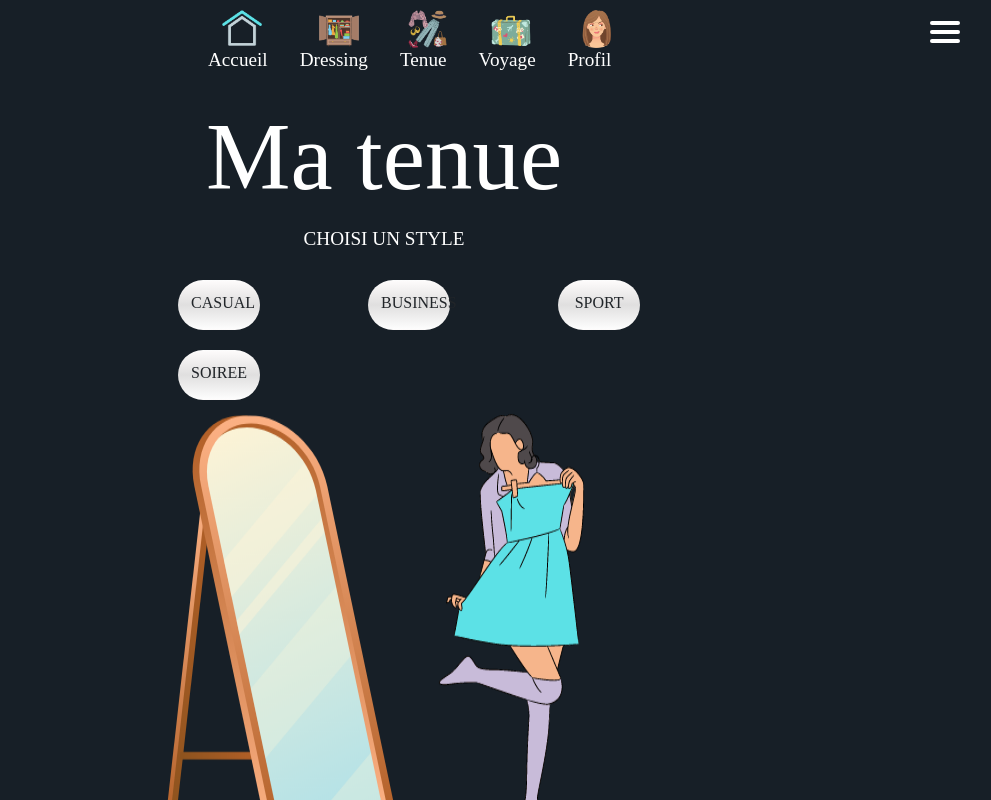
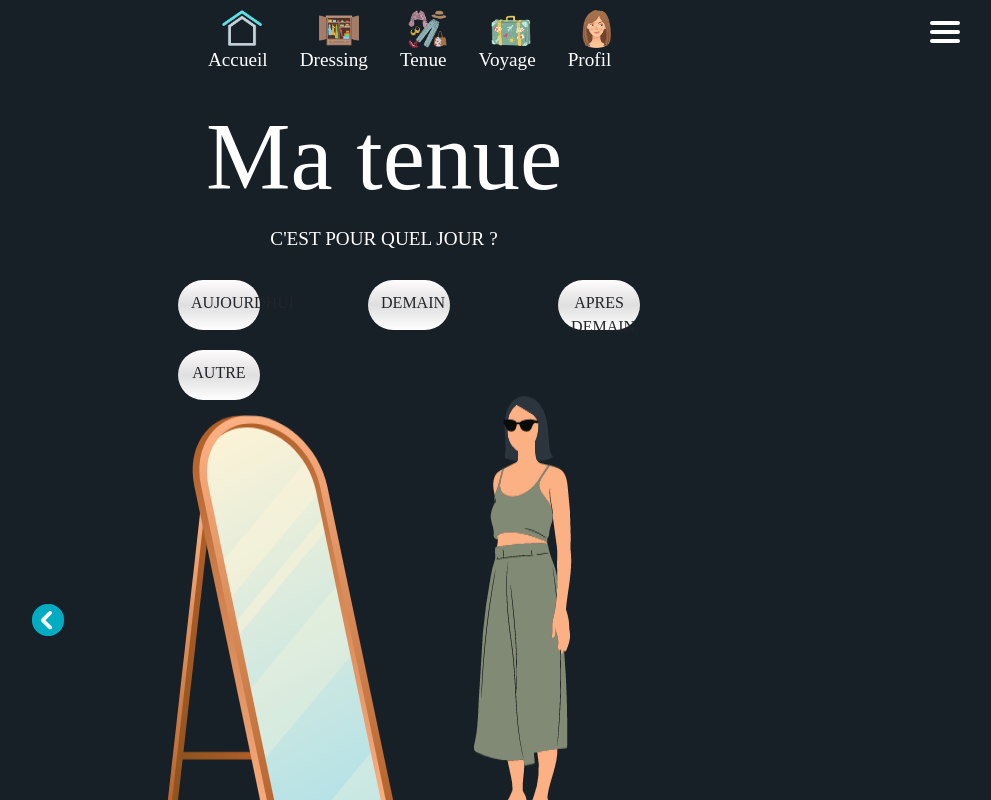
Before and after one commit to lenamouawad/DressMeFront, an Angular app: page /maTenue in a window 1280 px wide. Both pictures are taken after a click on the link "CASUAL". Shown: the top 800 px of the page, without its empty margins (256-1247 px from the left). Built offline with nearby package versions, Linux system fonts and the light colour scheme.

Commit message:
Page tenue en cours

```diff
--- a/src/app/pages/ma-tenue/ma-tenue.component.css
+++ b/src/app/pages/ma-tenue/ma-tenue.component.css
@@ -50,8 +50,6 @@ footer {
             .copyrightText {
                 align-self: center;
             }
-
-
             /*Partie contenu*/
 
             .contenu {
@@ -112,7 +110,6 @@ footer {
             .colvide1 {
                 height: 10%;
                 width: 30%;
-    /* background-color: orange;*/
             }
 
             .filtres {
@@ -124,13 +121,14 @@ footer {
 
             .colvide2 {
                 height: 70%;
-    /*background-color: pink;*/
-    width: 10%;
+                /* background-color: pink;*/
+                width: 25%;
+                display: flex;
             }
 
             .photoSpace {
                 /*background-color: blue;*/
-    width: 80%;
+                width: 50%;
                 height: 70%;
                 display: flex;
                 flex-direction: row;
@@ -168,3 +166,29 @@ footer {
                 background: #00acc1;
                 color: white;
             }
+
+            .btn:active {
+                background: #00acc1;
+                color: white;
+            }
+            /* More */
+
+            .flecheLeft {
+                float: right;
+                /* this doesnt work...*/
+                cursor: pointer;
+                max-width: 10%;
+                max-height: 10%;
+                align-self: center;
+                margin-left: 90%;
+            }
+
+            .flecheRight {
+                float: left;
+                -webkit-transform: scaleX(-1);
+                transform: scaleX(-1);
+                cursor: pointer;
+                max-width: 10%;
+                max-height: 10%;
+                align-self: center;
+            }
--- a/src/app/pages/ma-tenue/ma-tenue.component.html
+++ b/src/app/pages/ma-tenue/ma-tenue.component.html
@@ -14,32 +14,103 @@
     <div id="break"></div>
     <!--2nd row-->
     <div class="titreFiltres1">
-        <p class="'titreFiltres1Text">CHOISI UN STYLE</p>
+        <p class="'titreFiltres1Text" *ngIf="next ===0">CHOISI UN STYLE</p>
+        <p class="'titreFiltres1Text" *ngIf="next ===1">C'EST POUR QUEL JOUR ?</p>
+        <p class="'titreFiltres1Text" *ngIf="next ===2">C'EST POUR QUAND ?</p>
     </div>
     <div id="break"></div>
     <!--3rd row-->
-    <!--15+8% jusqu'a la-->
+    <!--Si premiere page-->
+    <ng-container *ngIf="next === 0">
         <div class="colvide1"></div>
         <div class="lesbuttons">
-        <a class="btn" (mouseover)="showPic(1)" (mouseout)="showPic(0)">CASUAL</a>
-        <a class="btn" (mouseover)="showPic(2)" (mouseout)="showPic(0)">BUSINESS</a>
-        <a class="btn" (mouseover)="showPic(3)" (mouseout)="showPic(0)">SPORT</a>
-        <a class="btn" (mouseover)="showPic(4)" (mouseout)="showPic(0)">SOIREE</a>
+            <a class="btn" (mouseover)="imToShow=1" (mouseout)="imToShow=0" (click)="madeMyChoice(1)">CASUAL</a>
+            <a class="btn" (mouseover)="imToShow=2" (mouseout)="imToShow=0" (click)="madeMyChoice(2)">BUSINESS</a>
+            <a class="btn " (mouseover)="imToShow=3 " (mouseout)="imToShow=0" (click)=" madeMyChoice(3) ">SPORT</a>
+            <a class="btn " (mouseover)="imToShow=4 " (mouseout)="imToShow=0" (click)=" madeMyChoice(4) ">SOIREE</a>
         </div>
-    <div class="colvide1"></div>
-    <div id="break"></div>
+        <div class="colvide1 ">
+        </div>
+        <div id="break "></div>
         <!--3rd row-->
-    <!--10+15+8 la suite ces 75 ou 72%-->
-    <div class="colvide2"></div>
-    <!--Si  on clique sur hauts -->
-    <div class="photoSpace">
+        <div class="colvide2 ">
+        </div>
+        <!--Les images en fonction de ce qu'on choisi comme type de tenue-->
+        <ng-container *ngIf="imgChoice !=0 ">
+            <div class="photoSpace ">
+                <img class=" " *ngIf="imgChoice==1 " src="./assets/images/tenue1.png " />
+                <img class=" " *ngIf="imgChoice==2 " src="./assets/images/tenue2.png " />
+                <img class=" " *ngIf="imgChoice==3 " src="./assets/images/tenue3.png " />
+                <img class=" " *ngIf="imgChoice==4 " src="./assets/images/tenue4.png " />
+            </div>
+        </ng-container>
+        <ng-container *ngIf="imgChoice==0 ">
+            <div class="photoSpace ">
                 <img class=" " *ngIf="imToShow==0 " src="./assets/images/tenue0.png " />
                 <img class=" " *ngIf="imToShow==1 " src="./assets/images/tenue1.png " />
                 <img class=" " *ngIf="imToShow==2 " src="./assets/images/tenue2.png " />
                 <img class=" " *ngIf="imToShow==3 " src="./assets/images/tenue3.png " />
                 <img class=" " *ngIf="imToShow==4 " src="./assets/images/tenue4.png " />
             </div>
-    <div class="colvide2 "></div>
+        </ng-container>
+        <div class="colvide2 ">
+            <img *ngIf="showArrowRight" class="flecheRight" src="./assets/images/flecheTenue.png " />
+        </div>
+    </ng-container>
+
+    <!--Choix du jour-->
+    <ng-container *ngIf="next===1 ">
+        <div class="colvide1"></div>
+        <div class="lesbuttons ">
+            <a class="btn " (click)="next = 2">AUJOURDHUI</a>
+            <a class="btn " (click)="next = 2">DEMAIN</a>
+            <a class="btn " (click)="next = 2">APRES DEMAIN</a>
+            <a class="btn " (click)="next = 2">AUTRE</a>
+        </div>
+        <div class="colvide1 "></div>
+        <div id="break "></div>
+        <!--3rd row-->
+        <div class="colvide2 ">
+            <img *ngIf=" showArrowLeft " class="flecheLeft" (click)="clickArrowLeft()" src="./assets/images/flecheTenue.png " />
+        </div>
+        <!--Les images en fonction de ce qu'on choisi comme type de tenue-->
+        <div class="photoSpace ">
+            <img class=" " *ngIf="imgChoice==1 " src="./assets/images/tenue1.png " />
+            <img class=" " *ngIf="imgChoice==2 " src="./assets/images/tenue2.png " />
+            <img class=" " *ngIf="imgChoice==3 " src="./assets/images/tenue3.png " />
+            <img class=" " *ngIf="imgChoice==4 " src="./assets/images/tenue4.png " />
+        </div>
+        <div class="colvide2 ">
+            <img *ngIf="showArrowRight " class="flecheRight " src="./assets/images/flecheTenue.png " />
+        </div>
+    </ng-container>
+
+    <!--Choix du temps-->
+    <ng-container *ngIf="next===2 ">
+        <div class="colvide1"></div>
+        <div class="lesbuttons ">
+            <a class="btn " (click)="showArrowRight=true">MATIN</a>
+            <a class="btn " (click)="showArrowRight=true">APREM</a>
+            <a class="btn " (click)="showArrowRight=true">SOIR</a>
+        </div>
+        <div class="colvide1 "></div>
+        <div id="break "></div>
+        <!--3rd row-->
+        <div class="colvide2 ">
+            <img *ngIf=" showArrowLeft " class="flecheLeft" (click)="clickArrowLeft()" src="./assets/images/flecheTenue.png " />
+        </div>
+        <!--Les images en fonction de ce qu'on choisi comme type de tenue-->
+        <div class="photoSpace ">
+            <img class=" " *ngIf="imgChoice==1 " src="./assets/images/tenue1.png " />
+            <img class=" " *ngIf="imgChoice==2 " src="./assets/images/tenue2.png " />
+            <img class=" " *ngIf="imgChoice==3 " src="./assets/images/tenue3.png " />
+            <img class=" " *ngIf="imgChoice==4 " src="./assets/images/tenue4.png " />
+        </div>
+        <div class="colvide2 ">
+            <img *ngIf="showArrowRight " class="flecheRight " src="./assets/images/flecheTenue.png " />
+        </div>
+    </ng-container>
+
 </div>
 
 <!--Commun a toutes les pages -->
--- a/src/app/pages/ma-tenue/ma-tenue.component.ts
+++ b/src/app/pages/ma-tenue/ma-tenue.component.ts
@@ -8,15 +8,50 @@ import { Component, OnInit } from '@angular/core';
 export class MaTenueComponent implements OnInit {
 
   imToShow : number;
+  next : number;
+  imgChoice : number;
+  showArrowLeft : boolean;
+  showArrowRight : boolean;
 
+  tenueType : number;
   constructor() { }
 
   ngOnInit(): void {
     this.imToShow = 0;
+    this.next = 0;
+    this.showArrowLeft = false;
+    this.showArrowRight = false;
+
+    this.imgChoice = 0;
   }
 
-  showPic(show : number){
-    this.imToShow = show;
+  madeMyChoice(type : number){
+    this.imgChoice = type;
+    this.showArrowLeft = true;
+   // this.showArrowRight = true;
+
+    this.tenueType = type;
+    this.next = 1;
   }
 
+  clickArrowLeft(){
+
+    this.next -= 1;
+    this.showArrowRight = false;
+    if (this.next == 0)
+    {
+      this.imgChoice = 0;
+      this.imToShow = 0;
+    }
+
+  }
+
+  clickArrowRight(){
+
+    this.next += 1;
+    this.imToShow = 0;
+    this.imgChoice = 0;
+  }
+
+
 }
```
Also changed, not shown: src/assets/images/flecheTenue.png (added). Lines whose indentation alone changed are shown as unchanged.
